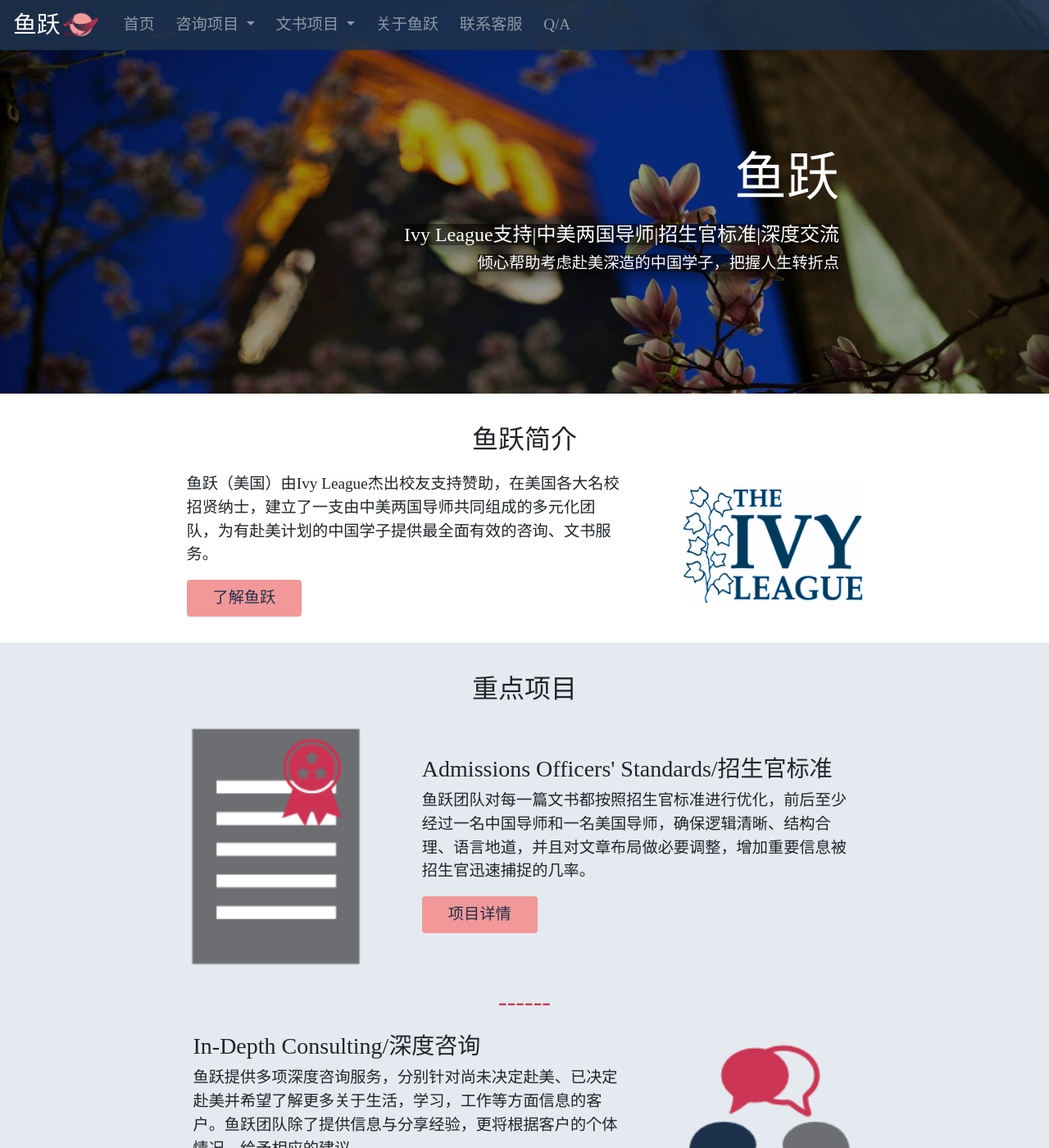
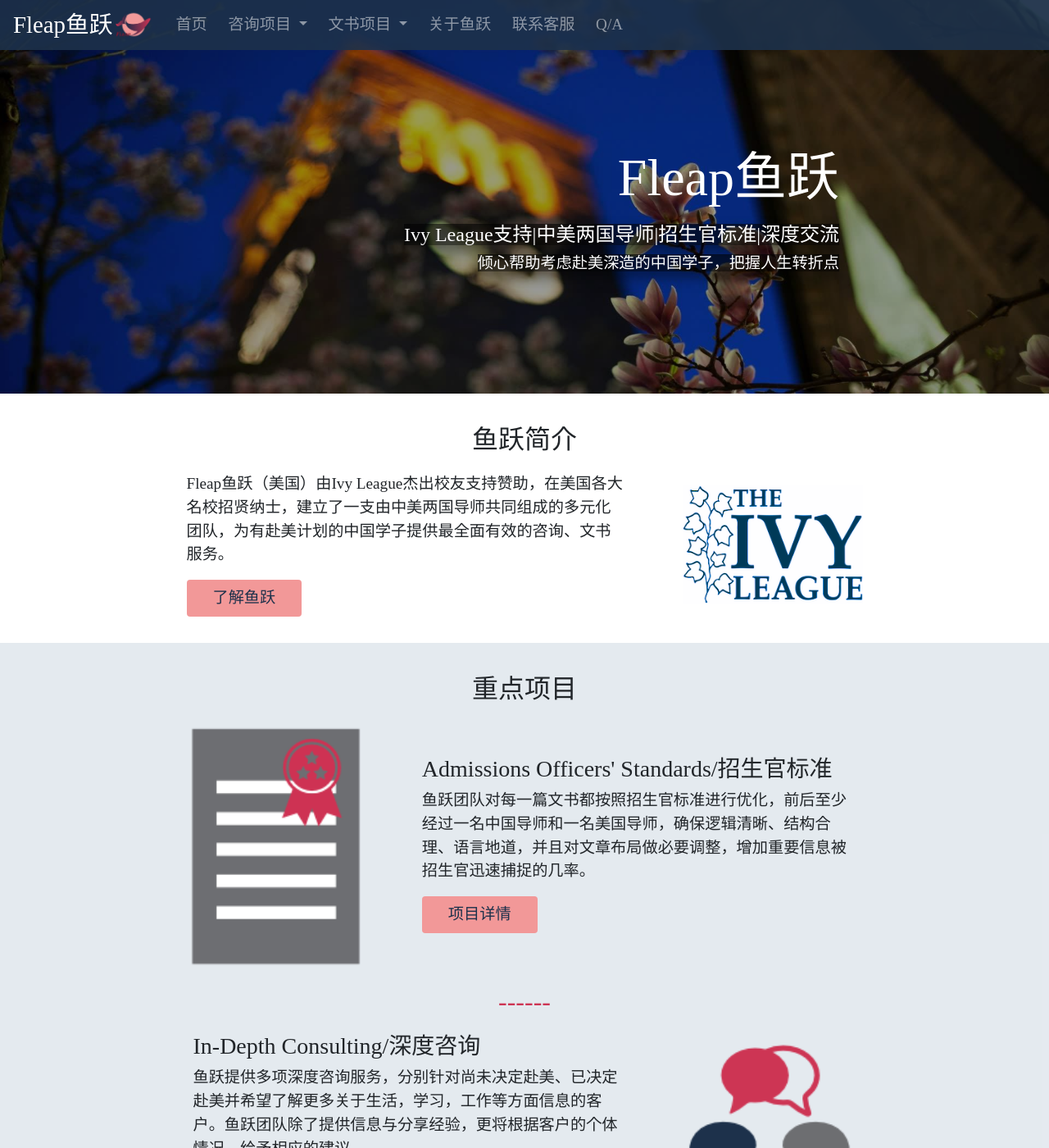
Before and after one commit to yyguoji/yyguoji.github.io, a Jekyll site: the page built from index.html, in a window 1280 px wide and 1400 px high. Shown: the whole window at 82% size. Built offline with Jekyll 4.4.1, drawn with Linux system fonts in a browser that asks for light colours; nearby versions of some CDN libraries.

Commit message:
Add fleap to name

```diff
--- a/_layouts/default.html
+++ b/_layouts/default.html
@@ -3,7 +3,7 @@
 
 <head>
     <meta charset="utf-8">
-    <title>{{site.title}}</title>
+    <title>Fleap{{site.title}}（美国）</title>
     <link rel="shortcut icon" href="images/favicon.png" type="image/png">
     <link rel="stylesheet" href="https://maxcdn.bootstrapcdn.com/bootstrap/4.0.0-beta/css/bootstrap.min.css" integrity="sha384-/Y6pD6FV/Vv2HJnA6t+vslU6fwYXjCFtcEpHbNJ0lyAFsXTsjBbfaDjzALeQsN6M"
         crossorigin="anonymous">
@@ -14,7 +14,7 @@
 <body>
     <section id="top">
         <nav class="navbar fixed-top navbar-expand-md navbar-dark bg-blue">
-            <a class="navbar-brand font-kai rm-padding font-md" href="index.html">{{site.title}}</a>
+            <a class="navbar-brand font-kai rm-padding font-md" href="index.html">Fleap{{site.title}}</a>
             <div class="nav-logo-holder"></div>
             <button class="navbar-toggler" type="button" data-toggle="collapse" data-target="#navbarNavDropdown" aria-controls="navbarNavDropdown"
                 aria-expanded="false" aria-label="Toggle navigation">
--- a/consult.html
+++ b/consult.html
@@ -7,10 +7,10 @@
         <section class="container">
             <div class="row">
                 <div class="row col-md-10 col-lg-9 center-horizontal">
-                    <div class="label-lg">{{site.title}}简介</div>
+                    <div class="label-lg">鱼跃简介</div>
                     <div class="card-horizontal">
                         <div class="card-content">
-                            <p>鱼跃（美国）由Ivy League杰出校友支持赞助，在美国各大名校招贤纳士，建立了一支由中美两国导师共同组成的多元化团队，为有赴美计划的中国学子提供最全面有效的咨询、文书服务。</p>
+                            <p>Fleap鱼跃（美国）由Ivy League杰出校友支持赞助，在美国各大名校招贤纳士，建立了一支由中美两国导师共同组成的多元化团队，为有赴美计划的中国学子提供最全面有效的咨询、文书服务。</p>
                             <a class="button-link" href="about.html">了解鱼跃</a>
                         </div>
                         <img src="../images/ivy_Fotor.png" class="card-img">
--- a/index.html
+++ b/index.html
@@ -5,7 +5,7 @@
     <section class="bg-lg">
         <div class="header-shade">
             <div class="header-card">
-                <h1 class="header-title">{{site.title}}</h1>
+                <h1 class="header-title">Fleap{{site.title}}</h1>
                 <div class="header-sub"><span class="text-background">Ivy League支持|中美两国导师|招生官标准|深度交流</span>
                 </div>
                 <div class="header-sub-sub font-kai"><span class="text-background">倾心帮助考虑赴美深造的中国学子，把握人生转折点</span>
@@ -17,10 +17,10 @@
         <section class="container">
             <div class="row">
                 <div class="row col-md-10 col-lg-9 center-horizontal">
-                    <div class="label-lg">{{site.title}}简介</div>
+                    <div class="label-lg">鱼跃简介</div>
                     <div class="card-horizontal">
                         <div class="card-content">
-                            <p>鱼跃（美国）由Ivy League杰出校友支持赞助，在美国各大名校招贤纳士，建立了一支由中美两国导师共同组成的多元化团队，为有赴美计划的中国学子提供最全面有效的咨询、文书服务。</p>
+                            <p>Fleap鱼跃（美国）由Ivy League杰出校友支持赞助，在美国各大名校招贤纳士，建立了一支由中美两国导师共同组成的多元化团队，为有赴美计划的中国学子提供最全面有效的咨询、文书服务。</p>
                             <a class="button-link" href="about.html">了解鱼跃</a>
                         </div>
                         <img src="../images/ivy_Fotor.png" class="card-img">
--- a/styles/custom.css
+++ b/styles/custom.css
@@ -17,7 +17,7 @@
     font-size: 1.8rem;
 }
 .font-kai {
-    font-family: KaiTi, "楷体", STKaiTi, "华文楷体";
+    font-family: "Times New Roman", Times, serif, KaiTi, "楷体", STKaiTi, "华文楷体";
 }
 .bg-blue {
     background-color: rgba(29,49,75,.9);
@@ -129,7 +129,7 @@
     padding: 8px 32px;
     border-radius: 4px;
     color: #1d314b;
-    font-family: KaiTi, "楷体", STKaiTi, "华文楷体";
+    font-family: "Times New Roman", Times, serif, KaiTi, "楷体", STKaiTi, "华文楷体";
     background-color: #f29898;
     transition: background-color .2s ease, color .2s ease;
 }
@@ -141,7 +141,7 @@
     width: 100%;
     text-align: center;
     font-size: 2rem;
-    font-family: KaiTi, "楷体", STKaiTi, "华文楷体";
+    font-family: "Times New Roman", Times, serif, KaiTi, "楷体", STKaiTi, "华文楷体";
     margin-bottom: 1rem;
 }
 .text-background {
@@ -151,7 +151,7 @@
 .header-title {
     padding-bottom: .5rem;
     font-size: 4rem;
-    font-family: KaiTi, "楷体", STKaiTi, "华文楷体";
+    font-family: "Times New Roman", Times, serif, KaiTi, "楷体", STKaiTi, "华文楷体";
 }
 .header-sub {
     margin-top: .5rem;
```
